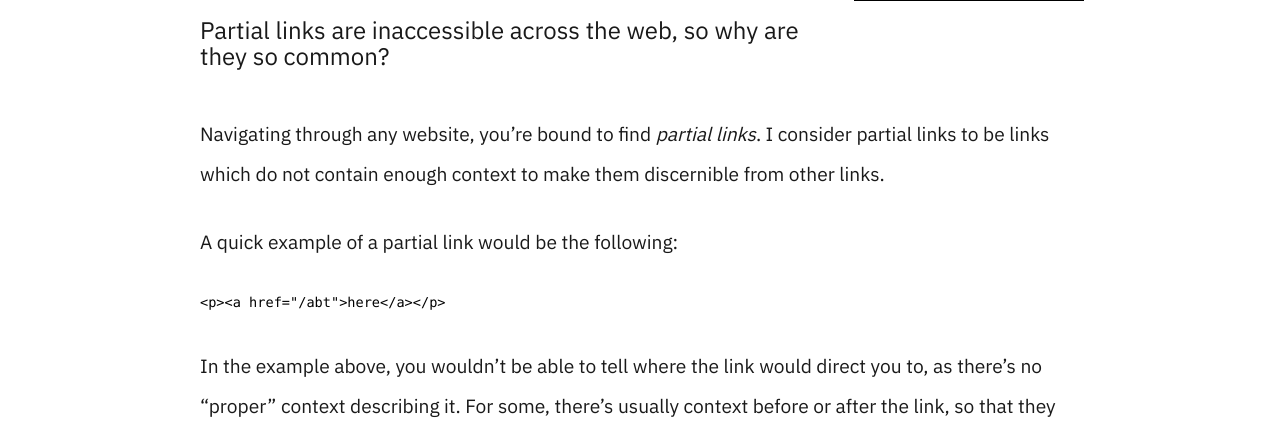
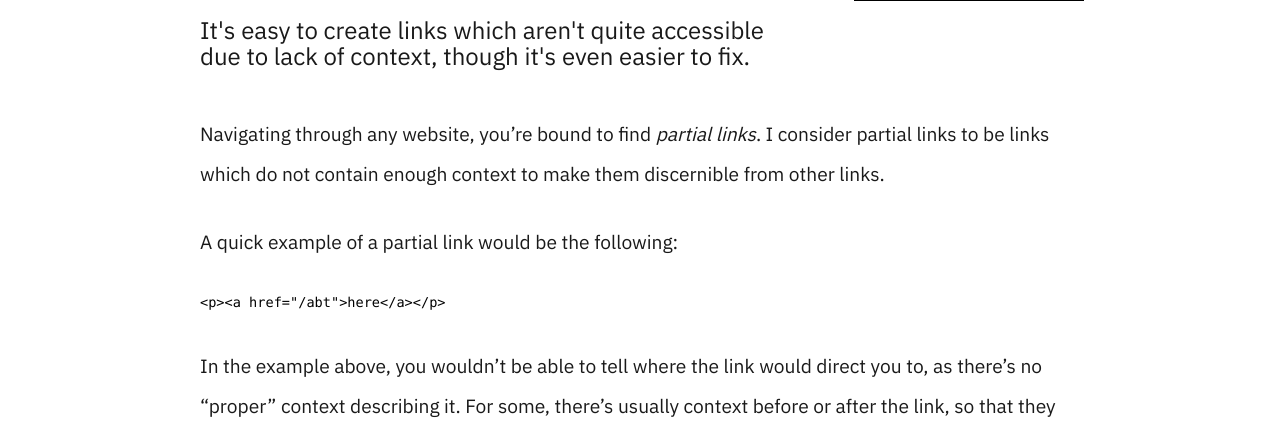
Before and after one commit to TylerJDev/my-portfolio, a Gatsby site: page /partial-links-are-inaccessible/ in a window 1280 px wide. Shown: the part 360-796 px from the top of the page. Built offline with nearby package versions, Linux system fonts and the light colour scheme; Gatsby itself is replaced by a stand-in of ours; some packages are replaced by stand-ins of ours; code samples lack their colours.

Commit message:
Update Blog “partial-links-are-inaccessible”

```diff
--- a/content/blog/partial-links-are-inaccessible.md
+++ b/content/blog/partial-links-are-inaccessible.md
@@ -1,7 +1,8 @@
 ---
 title: Partial links are inaccessible
 date: 2020-09-30T22:31:27.674Z
-description: Partial links are inaccessible across the web, so why are they so common?
+description: It's easy to create links which aren't quite accessible due to lack
+  of context, though it's even easier to fix.
 tags:
   - ARIA
   - HTML
```
